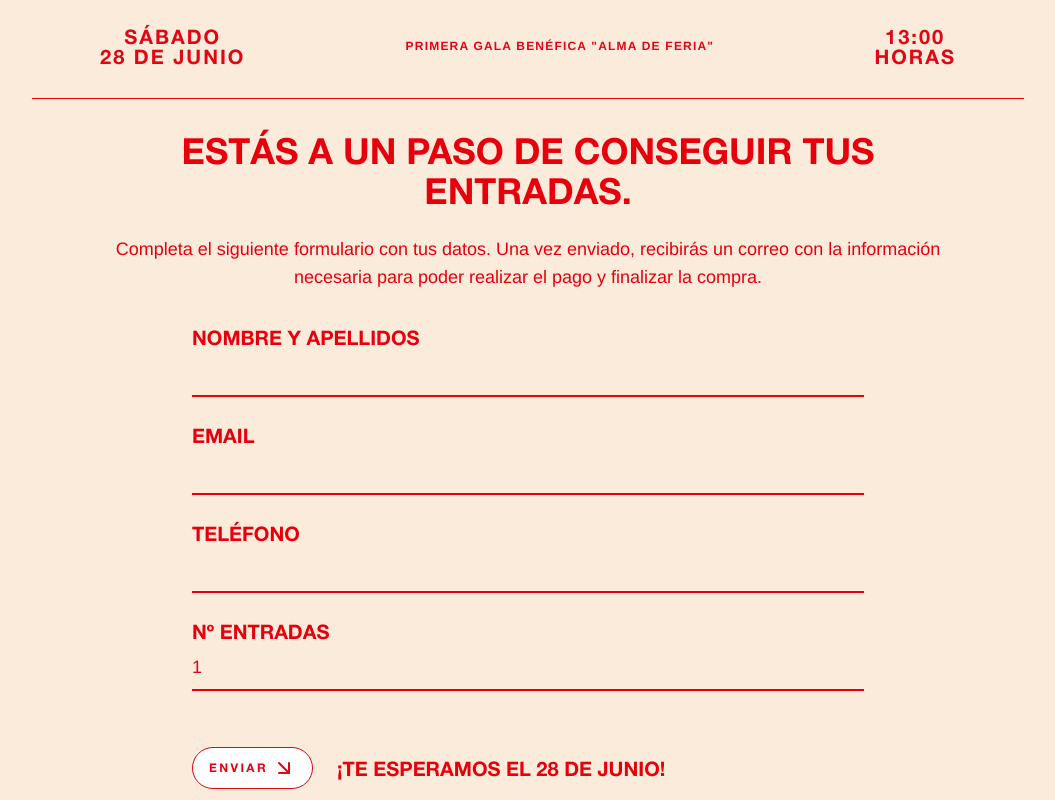
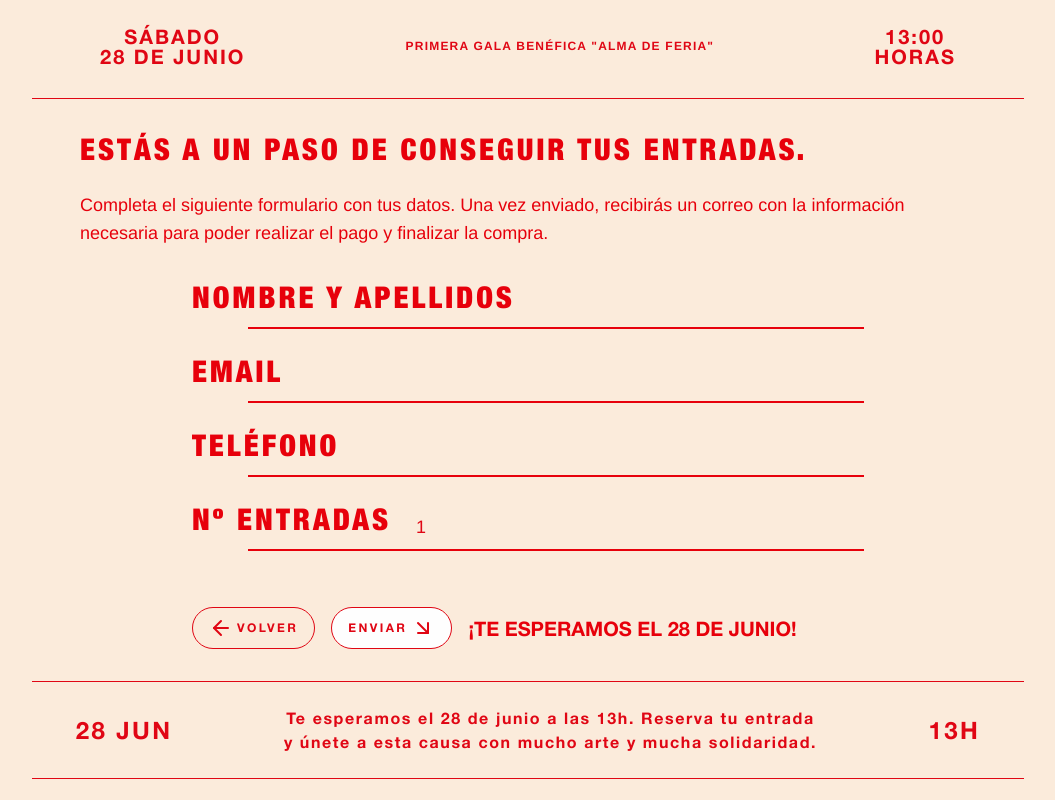
Before and after one commit to carlos-serra-dev/la-herencia-new, a React (Vite) app: page /comprar-entradas in a window 1280 px wide. Shown: the part 600-1400 px from the top of the page, without its empty margins (112-1167 px from the left). Built offline with nearby package versions, Linux system fonts and the light colour scheme.

Commit message:
fix: implement fixes #7

```diff
--- a/src/components/ticket-form.tsx
+++ b/src/components/ticket-form.tsx
@@ -1,10 +1,11 @@
-import { ArrowDownRight, CheckCircle } from "lucide-react";
+import { ArrowDownRight, ArrowLeft, CheckCircle } from "lucide-react";
 import { useEffect, useRef, useState } from "react";
 import Button from "./ui/button";
 import TwoInitialLines from "./two-initial-lines";
 import EventLogo from "./event-logo";
 import EventDetails from "./event-details";
 import Partners from "./Partners";
+import { Link } from "react-router-dom";
 
 interface TicketFormProps {
   onBack: () => void;
@@ -121,17 +122,114 @@ export default function TicketForm({ onBack }: TicketFormProps) {
 
       <section ref={formRef} className="border-y-[1px] mt-8 py-8 px-6">
         <div className="max-w-4xl mx-auto">
-          <h1 className="text-3xl md:text-4xl font-bold text-red-600 mb-6 text-center">
+          <h1 className="text-3xl font-black tracking-widest font-stretch-condensed text-red-600 mb-6">
             ESTÁS A UN PASO DE CONSEGUIR TUS ENTRADAS.
           </h1>
 
-          <p className="text-lg mb-8 text-center text-red-600">
+          <p className="text-lg mb-8 text-red-600">
             Completa el siguiente formulario con tus datos. Una vez enviado,
             recibirás un correo con la información necesaria para poder realizar
             el pago y finalizar la compra.
           </p>
 
-          <form onSubmit={handleSubmit} className="max-w-2xl mx-auto space-y-6">
+          <form
+            onSubmit={handleSubmit}
+            className="hidden lg:block max-w-2xl mx-auto space-y-6"
+          >
+            <div className="flex flex-col">
+              <label className="block -mb-6 text-3xl font-black tracking-widest font-stretch-condensed text-red-600">
+                NOMBRE Y APELLIDOS
+              </label>
+
+              <input
+                type="text"
+                name="name_surname"
+                value={formData.name_surname}
+                onChange={handleInputChange}
+                required
+                className="w-11/12 self-end pl-80 border-b-2 border-red-600 bg-transparent pb-2 text-lg focus:outline-none focus:border-red-800"
+              />
+            </div>
+
+            <div className="flex flex-col">
+              <label className="block -mb-6 text-3xl font-black tracking-widest font-stretch-condensed text-red-600">
+                EMAIL
+              </label>
+
+              <input
+                type="email"
+                name="email"
+                value={formData.email}
+                onChange={handleInputChange}
+                required
+                className="w-11/12 self-end pl-20 border-b-2 border-red-600 bg-transparent pb-2 text-lg focus:outline-none focus:border-red-800"
+              />
+            </div>
+
+            <div className="flex flex-col">
+              <label className="block -mb-6 text-3xl font-black tracking-widest font-stretch-condensed text-red-600">
+                TELÉFONO
+              </label>
+
+              <input
+                type="tel"
+                name="phone"
+                value={formData.phone}
+                onChange={handleInputChange}
+                required
+                className="w-11/12 self-end pl-32 border-b-2 border-red-600 bg-transparent pb-2 text-lg focus:outline-none focus:border-red-800"
+              />
+            </div>
+
+            <div className="flex flex-col">
+              <label className="block -mb-6 text-3xl font-black tracking-widest font-stretch-condensed text-red-600">
+                Nº ENTRADAS
+              </label>
+
+              <input
+                type="number"
+                name="tickets"
+                value={formData.tickets}
+                onChange={handleInputChange}
+                min="1"
+                max="w-11/12 self-end pl-20 border-b-2 border-red-600 bg-transparent pb-2 text-lg focus:outline-none focus:border-red-800"
+                required
+                pl-20
+                className="w-11/12 self-end pl-42 border-b-2 border-red-600 bg-transparent pb-2 text-lg focus:outline-none focus:border-red-800"
+              />
+            </div>
+
+            {error && (
+              <div className="p-4 bg-red-50 border border-red-200 rounded-lg">
+                <p className="text-red-600 font-bold">{error}</p>
+              </div>
+            )}
+
+            <div className="flex flex-col sm:flex-row items-center gap-4 pt-8">
+              <Link to={"/"}>
+                <Button
+                  type="submit"
+                  className="text-lg bg-transparent!"
+                  disabled={submitting}
+                >
+                  <ArrowLeft /> VOLVER
+                </Button>
+              </Link>
+
+              <Button type="submit" className="text-lg" disabled={submitting}>
+                {submitting ? "ENVIANDO..." : "ENVIAR"} <ArrowDownRight />
+              </Button>
+
+              <p className="text-xl font-bold text-red-600">
+                ¡TE ESPERAMOS EL 28 DE JUNIO!
+              </p>
+            </div>
+          </form>
+
+          <form
+            onSubmit={handleSubmit}
+            className="max-w-2xl block lg:hidden mx-auto space-y-6"
+          >
             <div>
               <label className="block text-xl font-bold text-red-600 mb-2">
                 NOMBRE Y APELLIDOS
@@ -200,7 +298,17 @@ export default function TicketForm({ onBack }: TicketFormProps) {
               </div>
             )}
 
-            <div className="flex flex-col sm:flex-row items-center gap-6 pt-8">
+            <div className="flex flex-col sm:flex-row items-center gap-4 pt-8">
+              <Link to={"/"}>
+                <Button
+                  type="submit"
+                  className="text-lg bg-transparent!"
+                  disabled={submitting}
+                >
+                  <ArrowLeft /> VOLVER
+                </Button>
+              </Link>
+
               <Button type="submit" className="text-lg" disabled={submitting}>
                 {submitting ? "ENVIANDO..." : "ENVIAR"} <ArrowDownRight />
               </Button>
```
